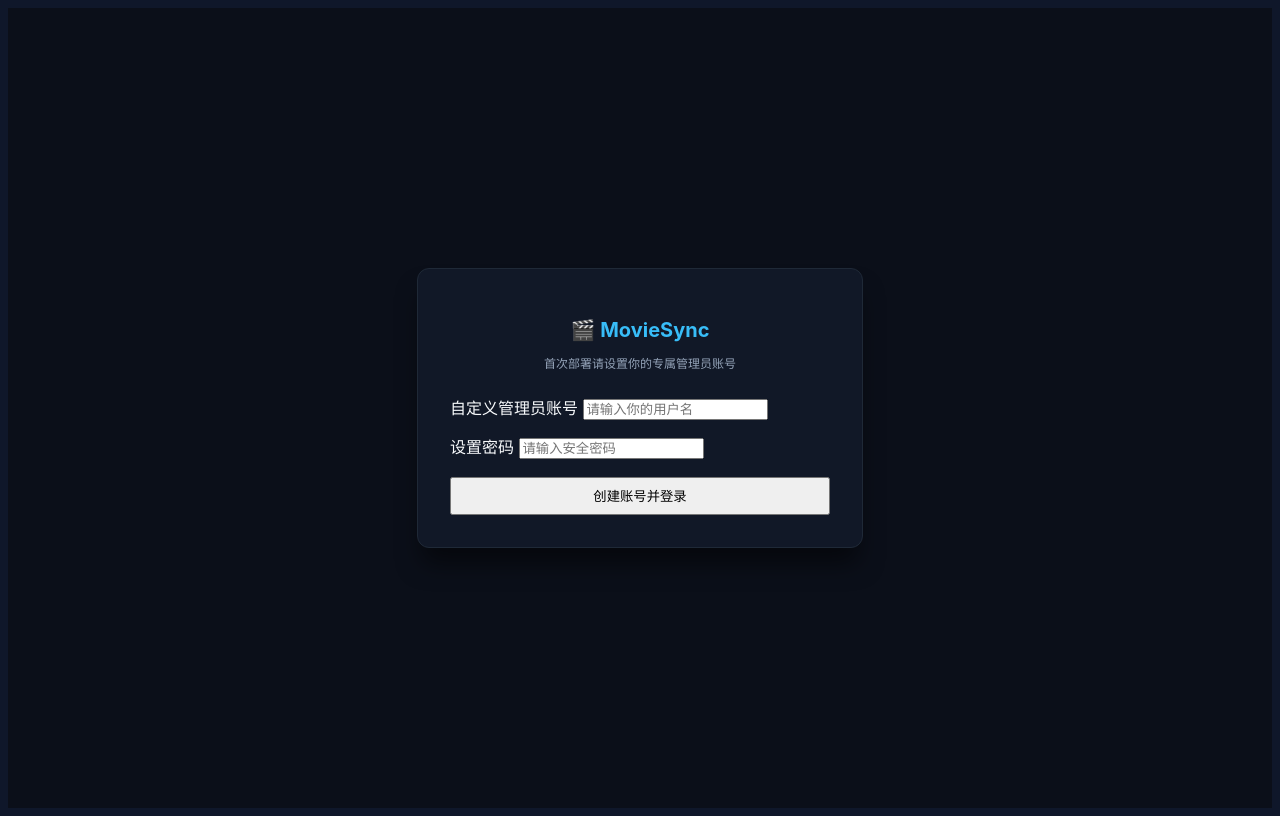
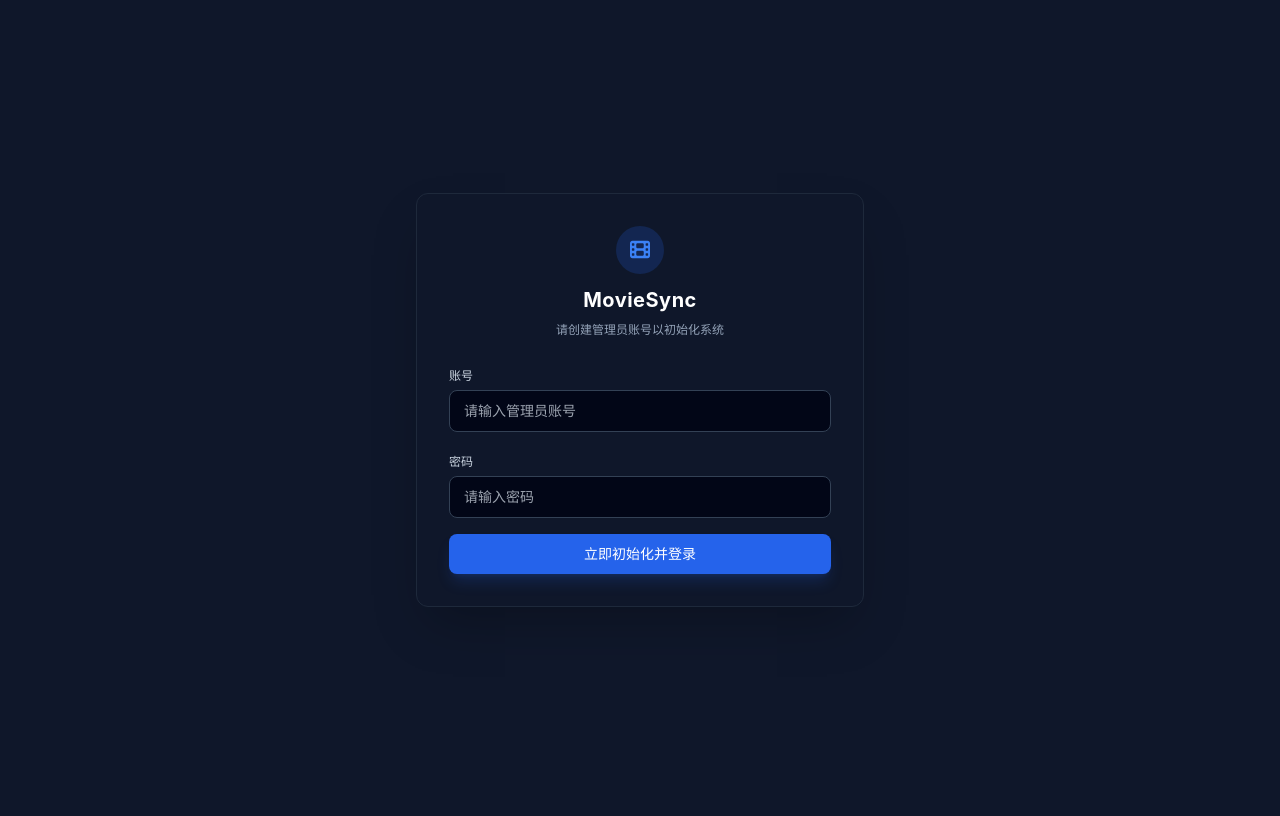
Before and after one commit to rinzaki007/DouQuarkHub, a Flask app: page /setup in a window 1280 px wide. After the commit the page ends 607 px from the top, so only its background shows below. Run offline with Flask 3, Linux system fonts and the light colour scheme; some libraries are stand-ins or nearby versions.

Commit message:
Update login.html

```diff
--- a/templates/login.html
+++ b/templates/login.html
@@ -3,109 +3,66 @@
 <head>
     <meta charset="UTF-8">
     <meta name="viewport" content="width=device-width, initial-scale=1.0">
-    <title>{{ '首次初始化设置' if is_setup else '登录' }} - MovieSync 云影同步</title>
-    <link rel="stylesheet" href="/static/css/style.css">
+    <title>{{ '系统初始化' if is_setup else '系统登录' }} - MovieSync</title>
+    <script src="https://cdn.tailwindcss.com"></script>
+    <link rel="stylesheet" href="https://cdnjs.cloudflare.com/ajax/libs/font-awesome/6.4.0/css/all.min.css">
     <style>
-        .login-wrapper {
-            display: flex;
-            justify-content: center;
-            align-items: center;
-            min-height: 100vh;
-            background: #0b0f19;
-        }
-        .login-card {
-            background: #111827;
-            border: 1px solid #1f2937;
-            border-radius: 12px;
-            padding: 32px;
-            width: 380px;
-            box-shadow: 0 20px 25px -5px rgba(0, 0, 0, 0.5);
-        }
-        .title-header {
-            text-align: center;
-            margin-bottom: 24px;
-        }
-        .title-header h2 {
-            color: #38bdf8;
-            font-size: 20px;
-            margin-bottom: 6px;
-        }
-        .title-header p {
-            color: #94a3b8;
-            font-size: 12px;
+        body {
+            background-color: #0f172a;
+            color: #f8fafc;
+            font-family: -apple-system, BlinkMacSystemFont, "Segoe UI", Roboto, sans-serif;
         }
     </style>
 </head>
-<body>
-<div class="login-wrapper">
-    <div class="login-card">
-        <div class="title-header">
-            <h2>🎬 MovieSync</h2>
-            <p>{{ '首次部署请设置你的专属管理员账号' if is_setup else '请登录以继续使用服务' }}</p>
+<body class="min-h-screen flex items-center justify-center p-4">
+    <div class="bg-slate-900 border border-slate-800 rounded-xl w-full max-w-md p-8 shadow-2xl space-y-6">
+        <div class="text-center space-y-2">
+            <div class="inline-flex items-center justify-center w-12 h-12 rounded-full bg-blue-600/20 text-blue-500 text-xl mb-1">
+                <i class="fa-solid fa-film"></i>
+            </div>
+            <h1 class="text-xl font-bold text-white tracking-wide">MovieSync</h1>
+            <p class="text-xs text-slate-400">{{ '请创建管理员账号以初始化系统' if is_setup else '请登录以继续使用服务' }}</p>
         </div>
 
-        {% if is_setup %}
-        <!-- 首次初始化表单 -->
-        <form onsubmit="handleSetup(event)">
-            <div class="form-group" style="margin-bottom: 14px;">
-                <label>自定义管理员账号</label>
-                <input type="text" id="setup-username" placeholder="请输入你的用户名" required>
+        <form id="auth-form" onsubmit="handleAuth(event)" class="space-y-4">
+            <div class="space-y-1">
+                <label class="text-xs font-medium text-slate-300">账号</label>
+                <input type="text" id="username" required placeholder="请输入管理员账号"
+                       class="w-full bg-slate-950 border border-slate-700 rounded-lg px-3.5 py-2.5 text-sm text-slate-200 focus:outline-none focus:border-blue-500 transition">
             </div>
-            <div class="form-group" style="margin-bottom: 18px;">
-                <label>设置密码</label>
-                <input type="password" id="setup-password" placeholder="请输入安全密码" required>
+            <div class="space-y-1">
+                <label class="text-xs font-medium text-slate-300">密码</label>
+                <input type="password" id="password" required placeholder="请输入密码"
+                       class="w-full bg-slate-950 border border-slate-700 rounded-lg px-3.5 py-2.5 text-sm text-slate-200 focus:outline-none focus:border-blue-500 transition">
             </div>
-            <button type="submit" class="btn-primary" style="width: 100%; height: 38px;">创建账号并登录</button>
+            <button type="submit" class="w-full py-2.5 bg-blue-600 hover:bg-blue-500 text-white rounded-lg text-sm font-medium transition shadow-lg shadow-blue-600/20">
+                {{ '立即初始化并登录' if is_setup else '登 录' }}
+            </button>
         </form>
-        {% else %}
-        <!-- 正常登录表单 -->
-        <form onsubmit="handleLogin(event)">
-            <div class="form-group" style="margin-bottom: 14px;">
-                <label>账号</label>
-                <input type="text" id="login-username" required>
-            </div>
-            <div class="form-group" style="margin-bottom: 18px;">
-                <label>密码</label>
-                <input type="password" id="login-password" required>
-            </div>
-            <button type="submit" class="btn-primary" style="width: 100%; height: 38px;">登 录</button>
-        </form>
-        {% endif %}
-    </div>
     </div>
 
     <script>
-async function handleSetup(e) {
+        const isSetup = {{ 'true' if is_setup else 'false' }};
+        async function handleAuth(e) {
             e.preventDefault();
-    const username = document.getElementById('setup-username').value;
-    const password = document.getElementById('setup-password').value;
-    const res = await fetch('/api/setup', {
+            const username = document.getElementById('username').value.trim();
+            const password = document.getElementById('password').value.trim();
+            const endpoint = isSetup ? '/api/setup' : '/api/login';
+
+            try {
+                const resp = await fetch(endpoint, {
                     method: 'POST',
-        headers: {'Content-Type': 'application/json'},
-        body: JSON.stringify({username, password})
+                    headers: { 'Content-Type': 'application/json' },
+                    body: JSON.stringify({ username, password })
                 });
-    const data = await res.json();
-    if(data.success) {
+                const res = await resp.json();
+                if (res.success) {
                     window.location.href = '/';
                 } else {
-        alert(data.message);
+                    alert(res.message || '操作失败');
                 }
-}
-
-async function handleLogin(e) {
-    e.preventDefault();
-    const username = document.getElementById('login-username').value;
-    const password = document.getElementById('login-password').value;
-    const res = await fetch('/api/login', {
-        method: 'POST',
-        headers: {'Content-Type': 'application/json'},
-        body: JSON.stringify({username, password})
-    });
-    const data = await res.json();
-    if(data.success) {
-        window.location.href = '/';
-    } else {
-        alert(data.message);
+            } catch (err) {
+                alert('请求发生异常');
             }
         }
     </script>
```
Lines whose indentation alone changed are shown as unchanged.
